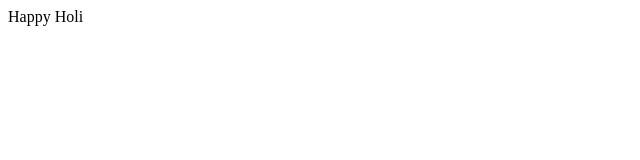
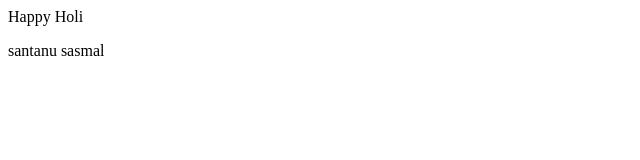
Before and after one commit to santanupbel/svvv, a plain HTML site: page index.html in a window 1280 px wide. Shown: the full height of the page, 0-640 px from the left. Drawn offline with Linux system fonts and the light colour scheme.

Commit message:
new line added

```diff
--- a/index.html
+++ b/index.html
@@ -1 +1,2 @@
 <p> Happy Holi</p>
+<p>santanu sasmal</p>
```
